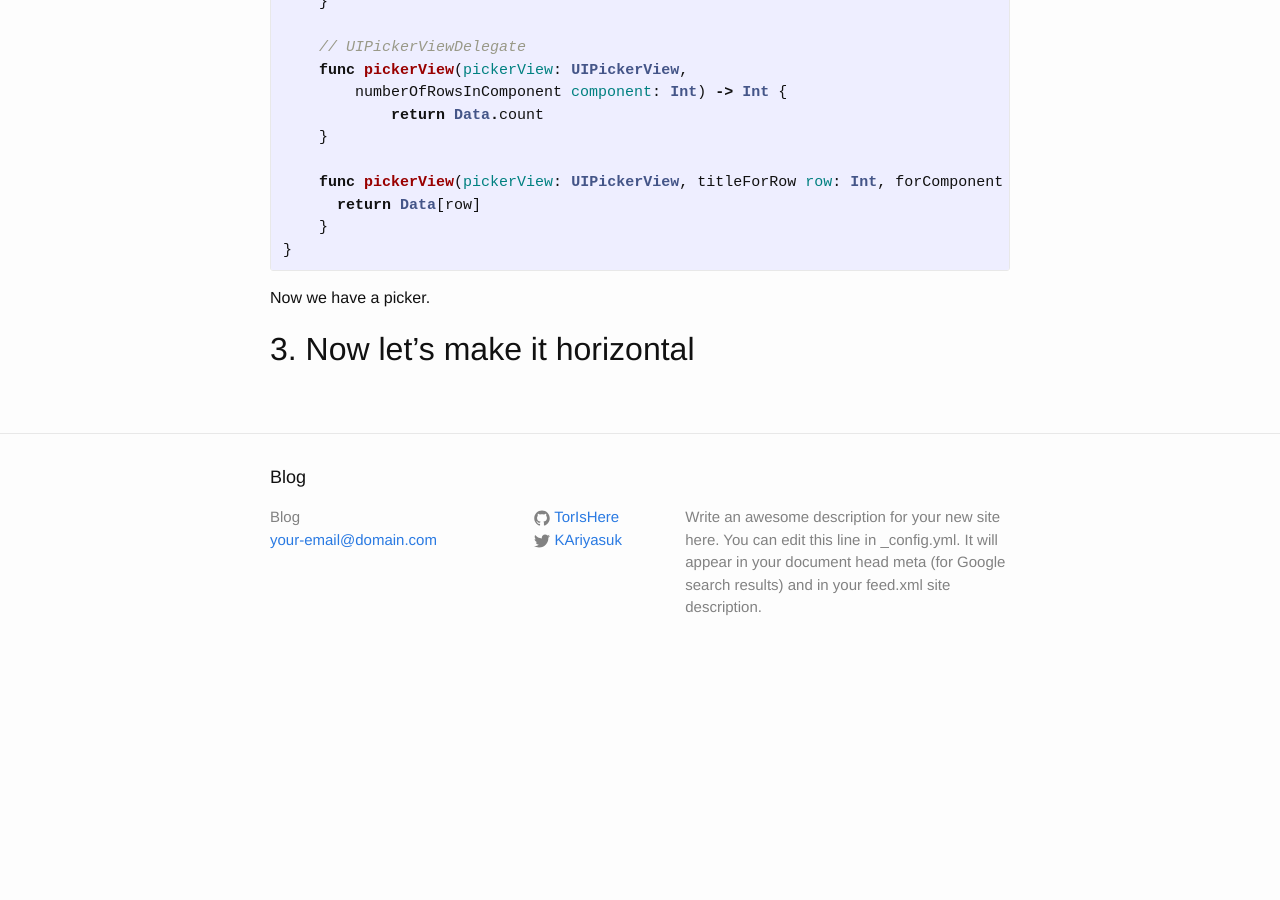
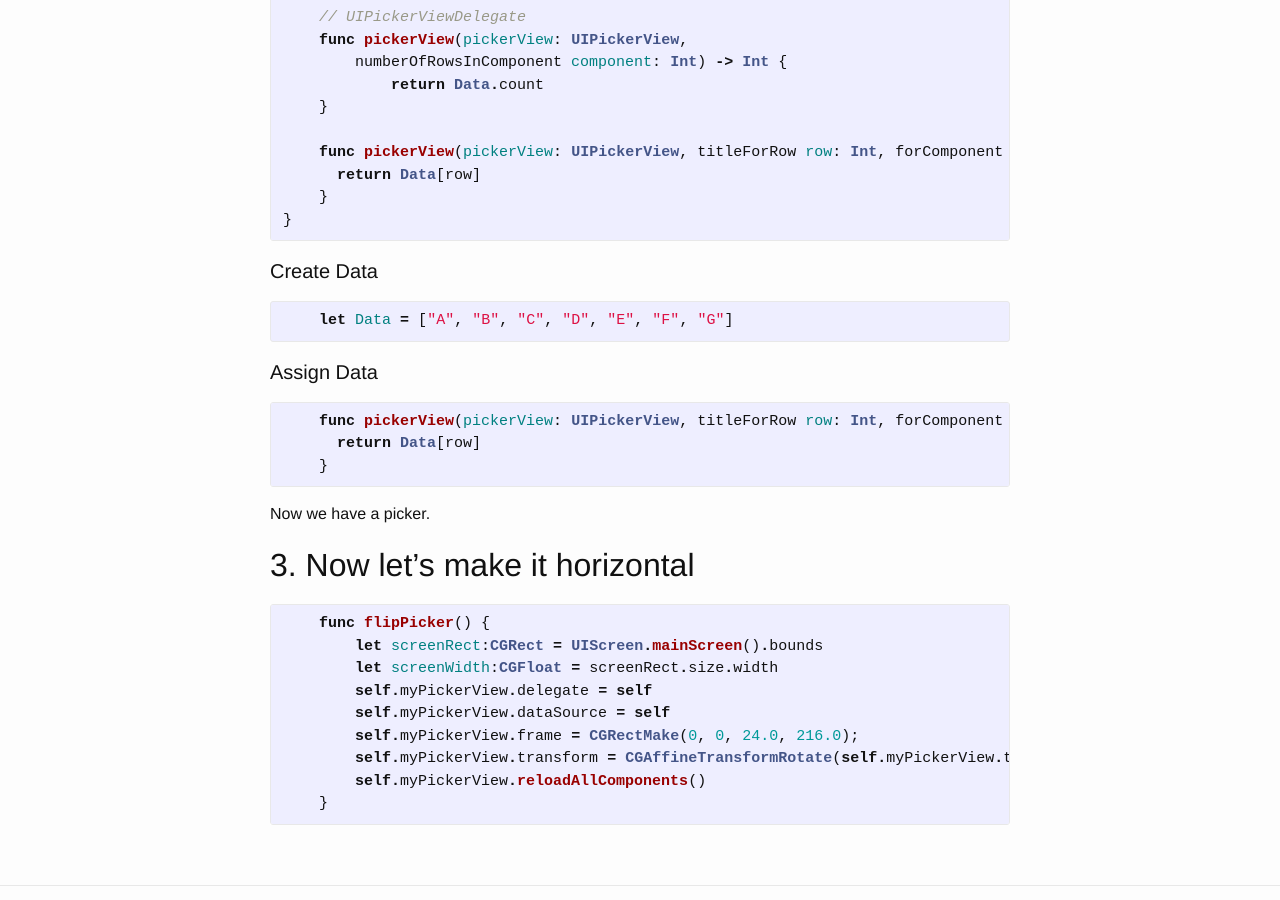
Before and after one commit to TorIsHere/TorIsHere.github.io, a Jekyll site: the page built from _posts/2015-02-12-horizontal-uipickerview.markdown, in a window 1280 px wide and 900 px high, scrolled down 1474 px. Built offline with Jekyll 4.4.1, drawn with Linux system fonts in a browser that asks for light colours; before the commit the page ends 2153 px from its top, so only the background shows below that.

Commit message:
Update 2015-02-12-horizontal-uipickerview.markdown

```diff
--- a/_posts/2015-02-12-horizontal-uipickerview.markdown
+++ b/_posts/2015-02-12-horizontal-uipickerview.markdown
@@ -12,11 +12,9 @@ Starting from using [UIPickerView][UIPickerView].
 ## Good ot KNOW
 The acceptable height for [UIPickerView][UIPickerView] / [UIDatePicker][UIDatePicker] is
 
-`162`
-
-`180`
-
-`216`
+* `162`
+* `180`
+* `216`
 
 Even you try to programitically change the size it will change it back.
 
@@ -74,11 +72,34 @@ class ViewController: UIViewController, UIPickerViewDelegate, UIPickerViewDataSo
 
 {% endhighlight %}
 
+#### Create Data
+{% highlight swift%}
+    let Data = ["A", "B", "C", "D", "E", "F", "G"]
+{% endhighlight %}
+
+#### Assign Data
+{% highlight swift%}
+    func pickerView(pickerView: UIPickerView, titleForRow row: Int, forComponent component: Int) -> String! {
+      return Data[row]
+    }
+{% endhighlight %}
+
+
 Now we have a picker.
 
 ## 3. Now let's make it horizontal
 
-
+{% highlight swift %}
+    func flipPicker() {
+        let screenRect:CGRect = UIScreen.mainScreen().bounds
+        let screenWidth:CGFloat = screenRect.size.width
+        self.myPickerView.delegate = self
+        self.myPickerView.dataSource = self
+        self.myPickerView.frame = CGRectMake(0, 0, 24.0, 216.0);
+        self.myPickerView.transform = CGAffineTransformRotate(self.myPickerView.transform, CGFloat(-M_PI/2))
+        self.myPickerView.reloadAllComponents()
+    }
+{% endhighlight %}
 
 
 
```
